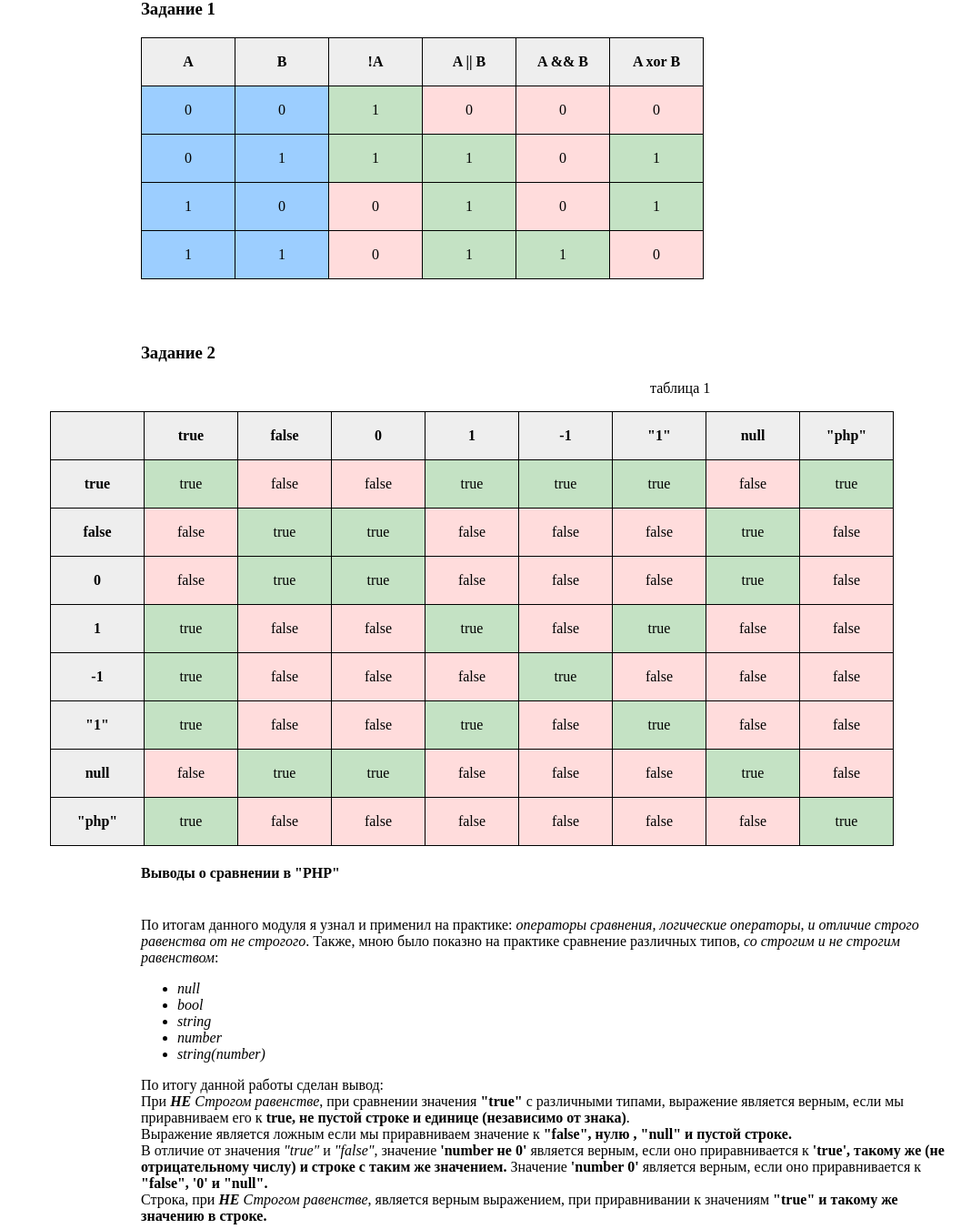
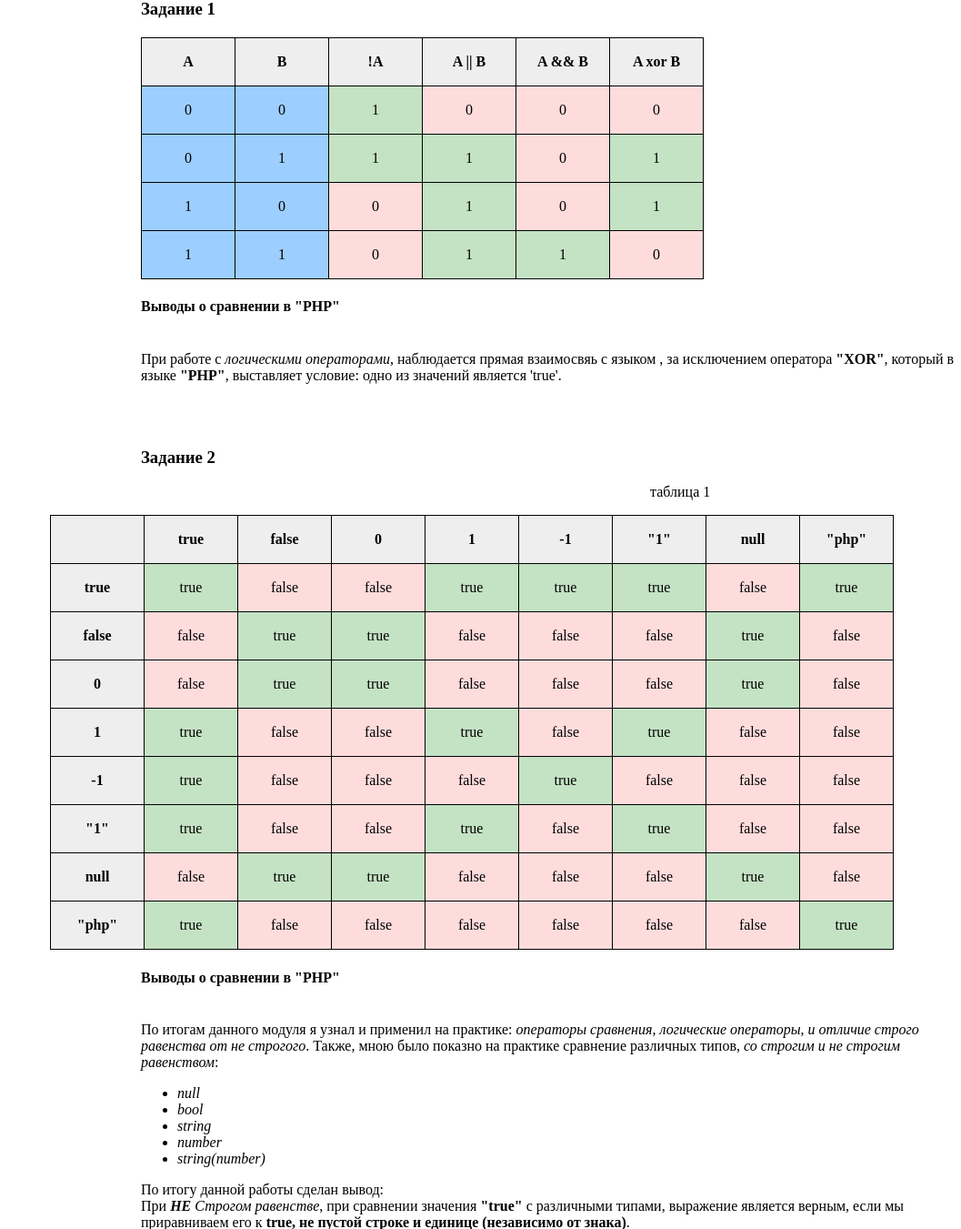
Before and after one commit to atlant17/PHP, a PHP site: page / in a window 1280 px wide. Shown: the part 147-1498 px from the top of the page at 91% size, without its empty margins (223-1280 px from the left). Run offline with PHP 8.4, Linux system fonts and the light colour scheme.

Commit message:
add paragraph

```diff
--- a/index.php
+++ b/index.php
@@ -13,6 +13,10 @@
             <div>
                 <h3>Задание 1</h3>
                 <?php require "tables/table1.php" ?>
+                <p class="additional"><h4>Выводы о сравнении в "PHP"</h4>
+                <br>
+                При работе с <i>логическими операторами</i>, наблюдается прямая взаимосвяь с языком <i."JavaScript"</i>,
+                за исключением оператора <strong>"XOR"</strong>, который в языке <strong>"PHP"</strong>, выставляет условие: <i?>одно из значений является 'true'.</i>
             </div>
             <div>
                 <div>
```
